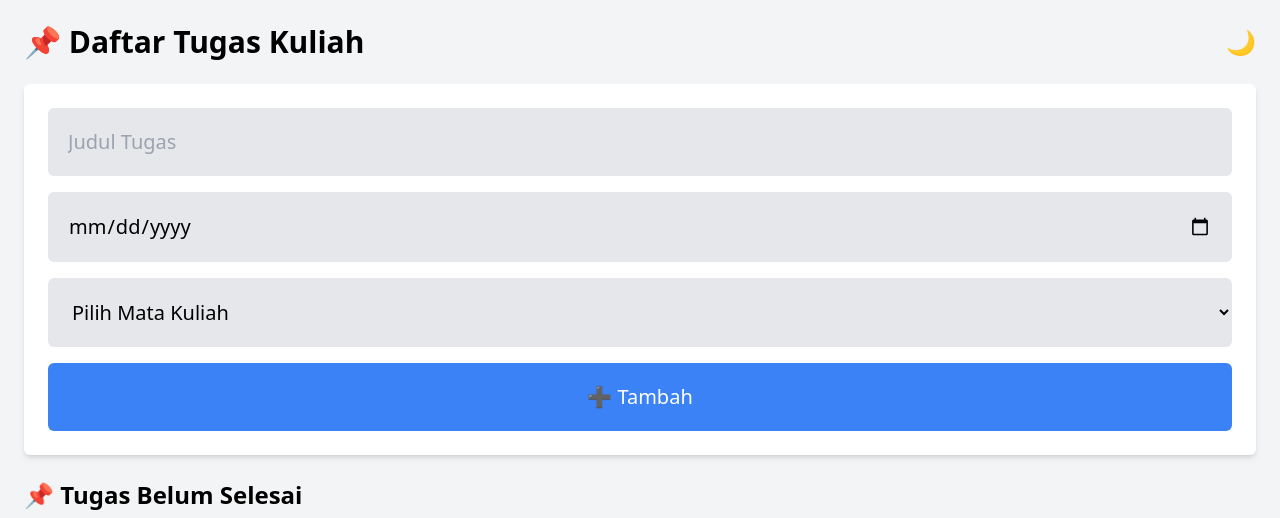
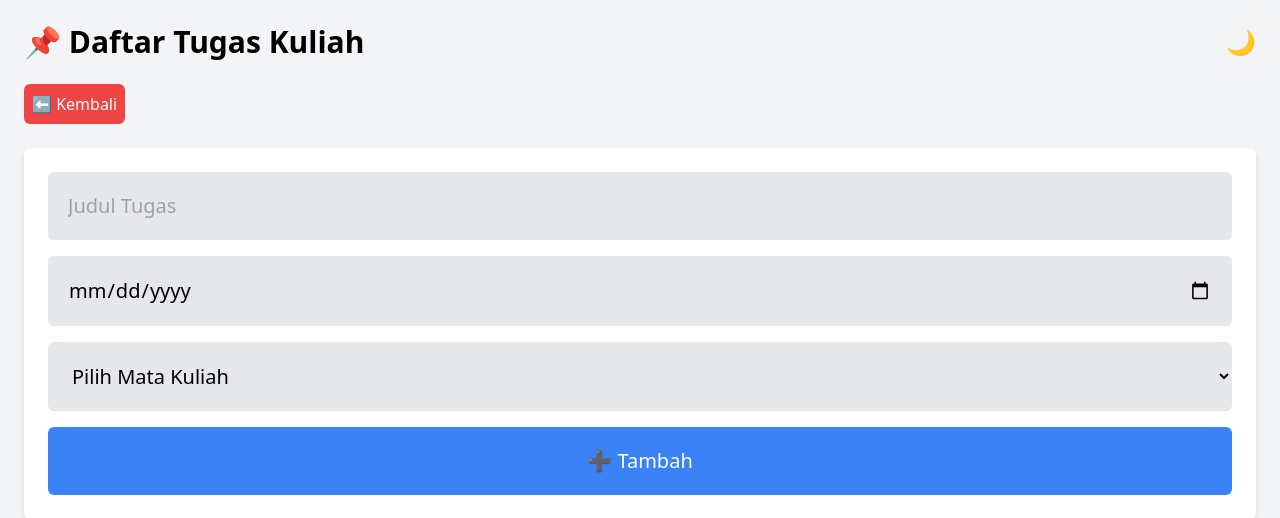
Before and after one commit to syahkty/dialyweb, a PHP site: page /task.php in a window 1280 px wide. Shown: the top 518 px of the page. Run offline with PHP 8.4, Linux system fonts and the light colour scheme; data that the repository does not hold is empty; some libraries are stand-ins or nearby versions.

Commit message:
tambahkan tombol kembali di task

```diff
--- a/task.php
+++ b/task.php
@@ -91,6 +91,7 @@ $schedules = $conn->query("SELECT * FROM schedule");
         </button>
     </div>
 
+    <a href="index.html" class="bg-red-500 hover:bg-red-600 text-white p-2 rounded-md mb-6 inline-block">⬅ Kembali</a>
     <!-- Form Tambah Tugas -->
     <form method="POST" class="bg-white dark:bg-gray-800 p-6 rounded-md shadow-md flex flex-col gap-4">
         <input type="text" name="title" placeholder="Judul Tugas" required
```
